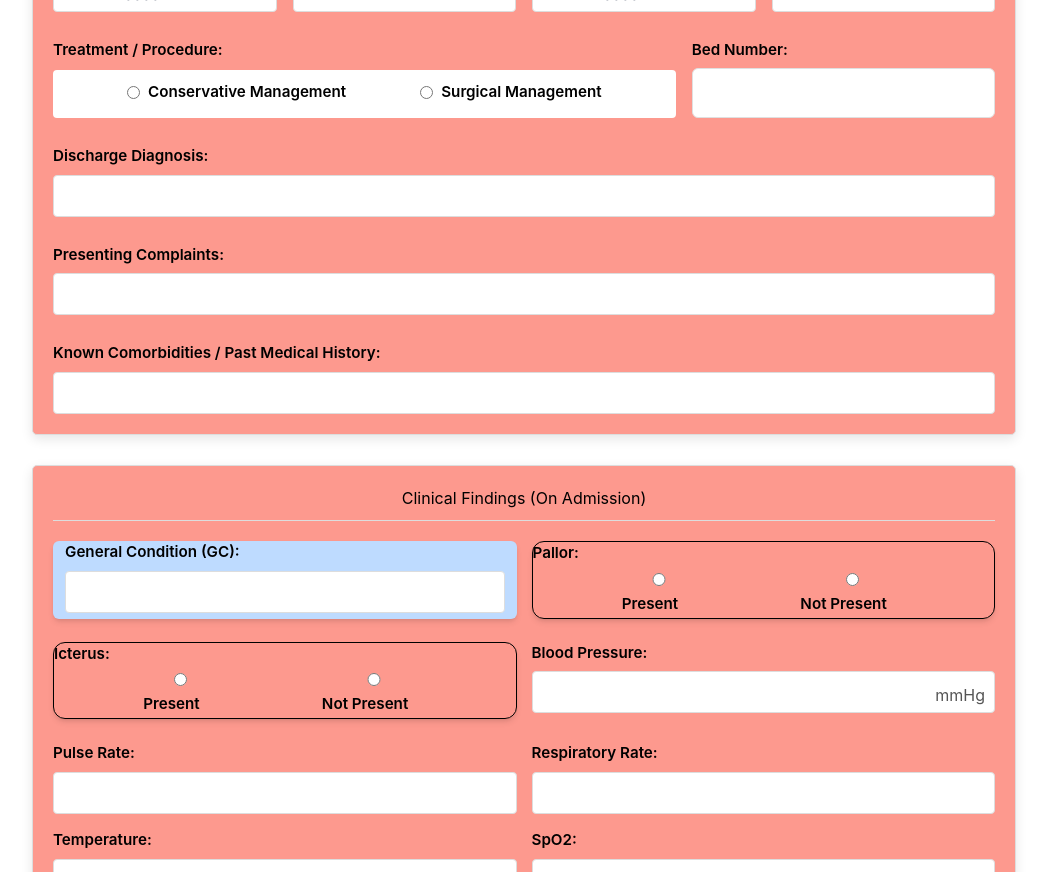
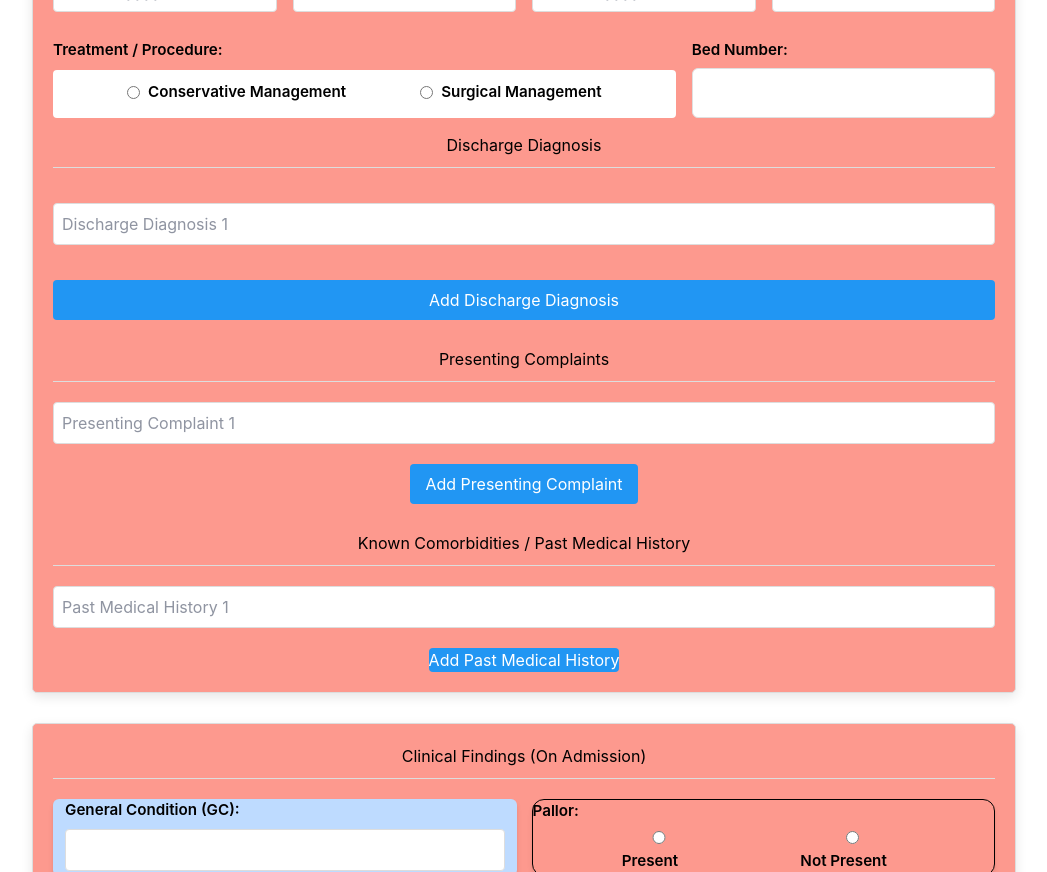
Before and after one commit to 6Mushahid9/KK-temp, a React (Vite) app: page / in a window 1280 px wide. Shown: the part 660-1532 px from the top of the page, without its empty margins (116-1163 px from the left). Built offline with nearby package versions, Linux system fonts and the light colour scheme.

Commit message:
ADD REMOVE FUNCTIONALITY IMPLEMENTED

```diff
--- a/src/components/DischargeSummaryForm.jsx
+++ b/src/components/DischargeSummaryForm.jsx
@@ -14,7 +14,7 @@ const DischargeSummaryForm = () => {
       patientName: "",
       age: "",
       sex: "",
-      pastMedicalHistory: "",
+      pastMedicalHistory: [""],
       uhidRegNo: "",
       department: "",
       husbandName: "",
@@ -26,8 +26,8 @@ const DischargeSummaryForm = () => {
       dateDischarge: "",
       timeDischarge: "",
       procedure: "",
-      dischargeDiagnosis: "",
-      presentingComplaints: "",
+      dischargeDiagnosis: [""],
+      presentingComplaints: [""],
 
     // Clinical Findings
     generalCondition: "",
@@ -193,7 +193,7 @@ const DischargeSummaryForm = () => {
       <form>
         {/* Patient Details Section */}
 
-        <PatientDetails handleChange={handleChange} formData={formData}/>
+        <PatientDetails handleChange={handleChange} formData={formData} handleArrayChange={handleArrayChange} addArrayItem={addArrayItem} removeArrayItem={removeArrayItem}/>
 
 
         {/* Clinical Findings Section */}
--- a/src/components/FormSection/PatientDetails.jsx
+++ b/src/components/FormSection/PatientDetails.jsx
@@ -1,4 +1,4 @@
-export function PatientDetails({handleChange, formData}) {
+export function PatientDetails({ handleChange, formData, handleArrayChange, addArrayItem, removeArrayItem}) {
     return (
         <div
             className="form-section"
@@ -322,69 +322,238 @@ export function PatientDetails({handleChange, formData}) {
                 </div>
 
                 {/* row 7 */}
-                <div className="grid grid-cols-12 gap-4 mt-3">
-                    <div className="form-group col-span-12">
-                        <label htmlFor="dischargeDiagnosis">Discharge Diagnosis:</label>
+                <h2
+                    style={{
+                        borderBottom: "1px solid #ddd",
+                        paddingBottom: "10px",
+                        marginBottom: "20px",
+                    }}
+                >
+                    Discharge Diagnosis
+                </h2>
+                {formData.dischargeDiagnosis.map((item, index) => (
+                    <div
+                        key={index}
+                        style={{
+                            display: "flex",
+                            alignItems: "center",
+                            marginBottom: "10px",
+                            gap: "10px",
+                        }}
+                    >
+                        <div style={{ flex: 1 }}>
                             <input
                                 type="text"
-                            id="dischargeDiagnosis"
-                            name="dischargeDiagnosis"
-                            value={formData.dischargeDiagnosis}
-                            onChange={handleChange}
+                                value={item}
+                                onChange={(e) =>
+                                    handleArrayChange(
+                                        index,
+                                        "dischargeDiagnosis",
+                                        e.target.value,
+                                        "dischargeDiagnosis"
+                                    )
+                                }
                                 style={{
                                     width: "100%",
                                     padding: "8px",
-                                marginTop: "5px",
                                     borderRadius: "4px",
                                     border: "1px solid #ddd",
                                 }}
+                                placeholder={`Discharge Diagnosis ${index + 1}`}
                             />
                         </div>
+
+                        {index > 0 && (
+                            <button
+                                type="button"
+                                onClick={() => removeArrayItem("dischargeDiagnosis", index)}
+                                style={{
+                                    background: "#f44336",
+                                    color: "white",
+                                    border: "none",
+                                    padding: "5px 10px",
+                                    borderRadius: "4px",
+                                    cursor: "pointer",
+                                }}
+                            >
+                                Remove
+                            </button>
+                        )}
                     </div>
+                ))}
+                <button
+                    type="button"
+                    onClick={() => addArrayItem("dischargeDiagnosis", "")}
+                    style={{
+                        background: "#2196F3",
+                        color: "white",
+                        border: "none",
+                        padding: "8px 15px",
+                        borderRadius: "4px",
+                        cursor: "pointer",
+                        marginTop: "10px",
+                    }}
+                >
+                    Add Discharge Diagnosis
+                </button>
 
                 {/* row 8 */}
                 <div className="grid grid-cols-12 gap-4 mt-3">
-                    <div className="form-group col-span-12 ">
-                        <label htmlFor="presentingComplaints">
-                            Presenting Complaints:
-                        </label>
+                    <div className="form-group col-span-12">
+                        <h2
+                            style={{
+                                borderBottom: "1px solid #ddd",
+                                paddingBottom: "10px",
+                                marginBottom: "20px",
+                            }}
+                        >
+                            Presenting Complaints
+                        </h2>
+                        {formData.presentingComplaints.map((item, index) => (
+                            <div
+                                key={index}
+                                style={{
+                                    display: "flex",
+                                    alignItems: "center",
+                                    marginBottom: "10px",
+                                    gap: "10px",
+                                }}
+                            >
+                                <div style={{ flex: 1 }}>
                                     <input
                                         type="text"
-                            id="presentingComplaints"
-                            name="presentingComplaints"
-                            value={formData.presentingComplaints}
-                            onChange={handleChange}
+                                        value={item}
+                                        onChange={(e) =>
+                                            handleArrayChange(
+                                                index,
+                                                "presentingComplaints",
+                                                e.target.value,
+                                                "presentingComplaints"
+                                            )
+                                        }
                                         style={{
                                             width: "100%",
                                             padding: "8px",
-                                marginTop: "5px",
                                             borderRadius: "4px",
                                             border: "1px solid #ddd",
                                         }}
+                                        placeholder={`Presenting Complaint ${index + 1}`}
                                     />
+                                </div>
+
+                                {index > 0 && (
+                                    <button
+                                        type="button"
+                                        onClick={() => removeArrayItem("presentingComplaints", index)}
+                                        style={{
+                                            background: "#f44336",
+                                            color: "white",
+                                            border: "none",
+                                            padding: "5px 10px",
+                                            borderRadius: "4px",
+                                            cursor: "pointer",
+                                        }}
+                                    >
+                                        Remove
+                                    </button>
+                                )}
+                            </div>
+                        ))}
+                        <button
+                            type="button"
+                            onClick={() => addArrayItem("presentingComplaints", "")}
+                            style={{
+                                background: "#2196F3",
+                                color: "white",
+                                border: "none",
+                                padding: "8px 15px",
+                                borderRadius: "4px",
+                                cursor: "pointer",
+                                marginTop: "10px",
+                            }}
+                        >
+                            Add Presenting Complaint
+                        </button>
                     </div>
                 </div>
 
                 {/* row 9 */}
                 <div className="grid grid-cols-12 gap-4 mt-3">
                     <div className="form-group col-span-12">
-                        <label htmlFor="pastMedicalHistory">
-                            Known Comorbidities / Past Medical History:
-                        </label>
+                        <h2
+                            style={{
+                                borderBottom: "1px solid #ddd",
+                                paddingBottom: "10px",
+                                marginBottom: "20px",
+                            }}
+                        >
+                            Known Comorbidities / Past Medical History
+                        </h2>
+                        {formData.pastMedicalHistory.map((item, index) => (
+                            <div
+                                key={index}
+                                style={{
+                                    display: "flex",
+                                    alignItems: "center",
+                                    marginBottom: "10px",
+                                    gap: "10px",
+                                }}
+                            >
+                                <div style={{ flex: 1 }}>
                                     <input
                                         type="text"
-                            id="pastMedicalHistory"
-                            name="pastMedicalHistory"
-                            value={formData.pastMedicalHistory}
-                            onChange={handleChange}
+                                        value={item}
+                                        onChange={(e) =>
+                                            handleArrayChange(
+                                                index,
+                                                "pastMedicalHistory",
+                                                e.target.value,
+                                                "pastMedicalHistory"
+                                            )
+                                        }
                                         style={{
                                             width: "100%",
                                             padding: "8px",
-                                marginTop: "5px",
                                             borderRadius: "4px",
                                             border: "1px solid #ddd",
                                         }}
+                                        placeholder={`Past Medical History ${index + 1}`}
                                     />
+                                </div>
+
+                                {index > 0 && (
+                                    <button
+                                        type="button"
+                                        onClick={() => removeArrayItem("pastMedicalHistory", index)}
+                                        style={{
+                                            background: "#f44336",
+                                            color: "white",
+                                            border: "none",
+                                            padding: "5px 10px",
+                                            borderRadius: "4px",
+                                            cursor: "pointer",
+                                        }}
+                                    >
+                                        Remove
+                                    </button>
+                                )}
+                            </div>
+                        ))}
+                        <button
+                            type="button"
+                            onClick={() => addArrayItem("pastMedicalHistory", "")}
+                            style={{
+                                background: "#2196F3",
+                                color: "white",
+                                border: "none",
+                                padding: "8pxillon 15px",
+                                borderRadius: "4px",
+                                cursor: "pointer",
+                                marginTop: "10px",
+                            }}
+                        >
+                            Add Past Medical History
+                        </button>
                     </div>
                 </div>
             </div>
--- a/src/generatePDF.jsx
+++ b/src/generatePDF.jsx
@@ -33,9 +33,25 @@ export function generatePDF(formData) {
             ['Bed No.', formData.bedNo],
             ['Date & Time of Admission', `${formData.dateAdmission}, ${formData.timeAdmission}`],
             ['Date & Time of Discharge', `${formData.dateDischarge}, ${formData.timeDischarge}`],
-            ['Discharge Diagnosis', formData.dischargeDiagnosis],
-            ['Presenting Complaints', formData.presentingComplaints],
-            ['Known Comorbidities/Past Medical History', formData.pastMedicalHistory],
+            [
+                'Discharge Diagnosis',
+                formData.dischargeDiagnosis
+                    .map((item, index) => `${index + 1}) ${item}`)
+                    .join('\n')
+                    .trim() || 'N/A', // Fallback to 'N/A' if array is empty
+              ],
+            ['Presenting Complaints',
+                formData.presentingComplaints
+                    .map((item, index) => `${index + 1}) ${item}`)
+                    .join('\n')
+                    .trim() || 'N/A', // Fallback to 'N/A' if array is empty
+            ],
+            ['Known Comorbidities/Past Medical History',
+                formData.pastMedicalHistory
+                    .map((item, index) => `${index + 1}) ${item}`)
+                    .join('\n')
+                    .trim() || 'N/A', // Fallback to 'N/A' if array is empty
+            ],
             ['Treatment/Procedure', formData.procedure],
         ],
         theme: 'grid',
```
Lines whose indentation alone changed are shown as unchanged.
